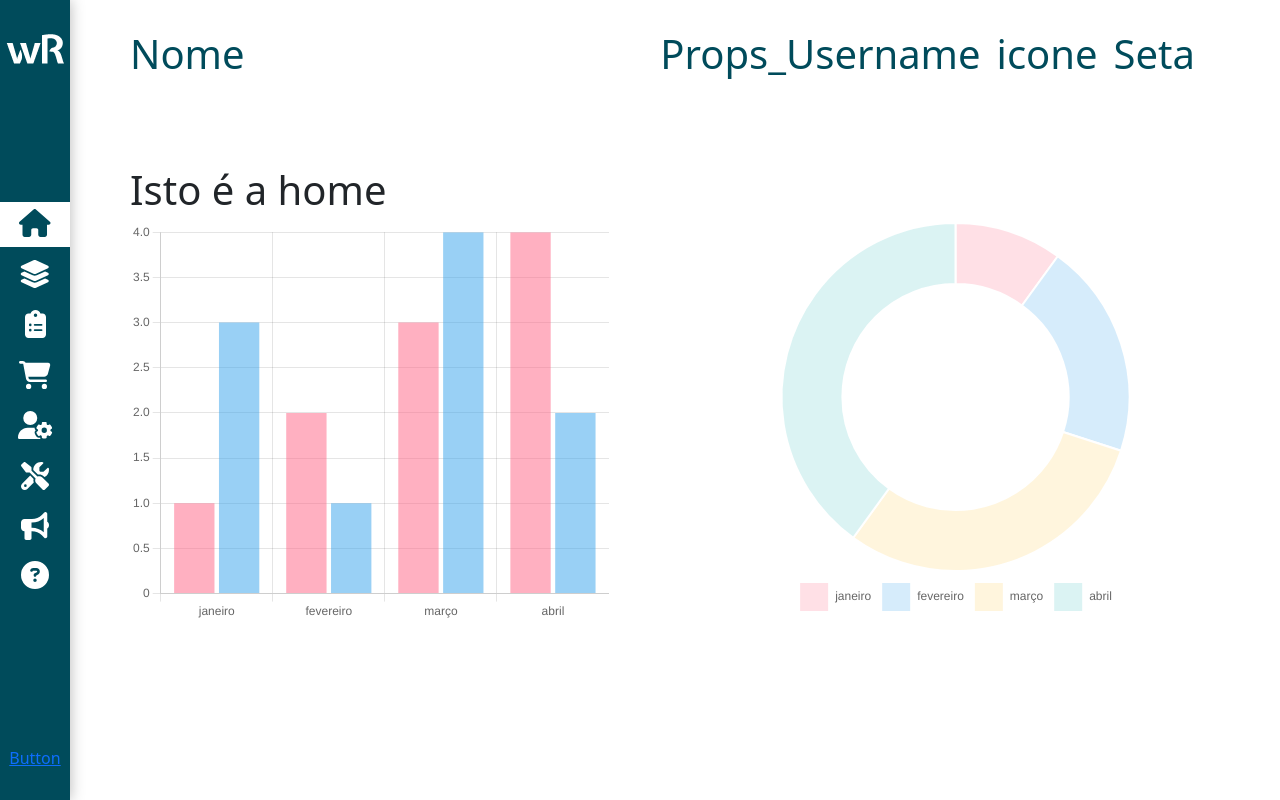
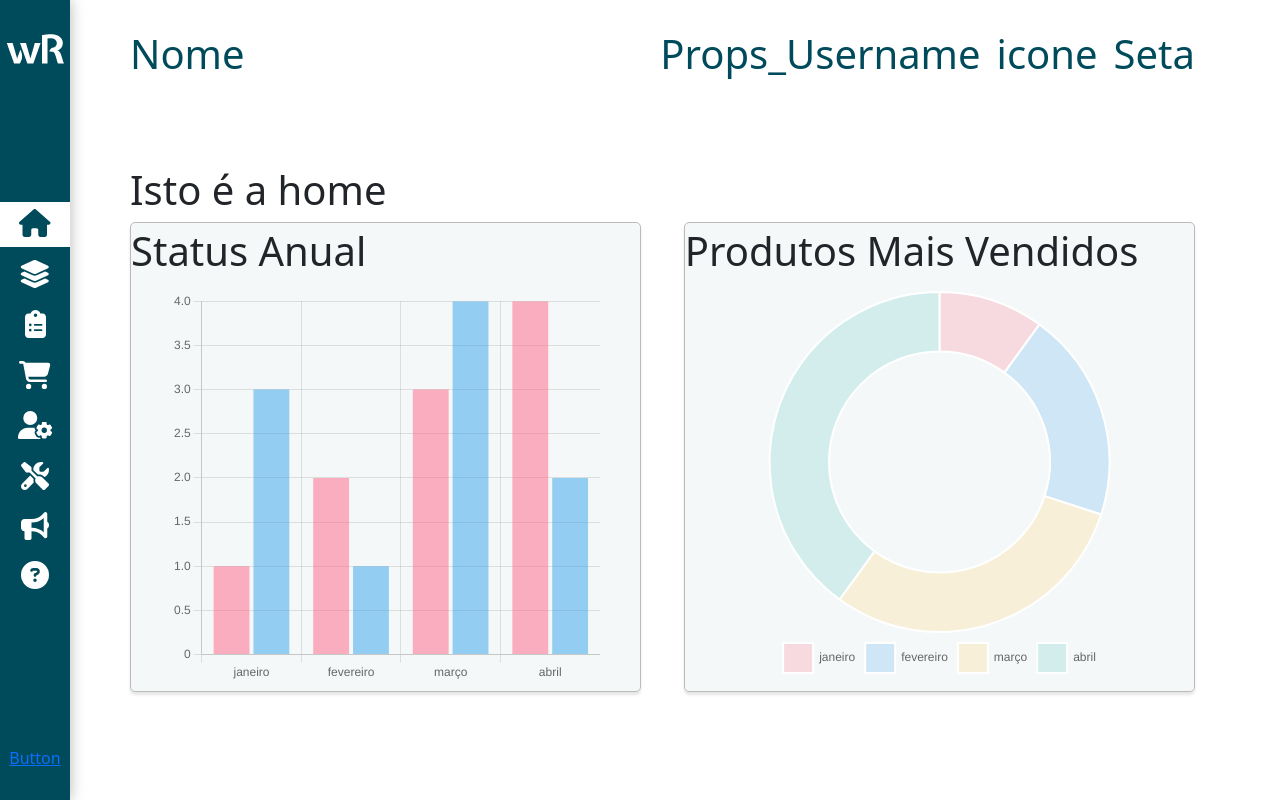
Before and after one commit to UPSxACE/quarrymanager-reactfrontend, a React (Create React App) app: page /dashboard/home in a window 1280 px wide. Built offline with nearby package versions, Linux system fonts and the light colour scheme.

Commit message:
feature/Dashboard_Graphs close #22
done!!!

```diff
--- a/src/dashboard/pages/home/home.js
+++ b/src/dashboard/pages/home/home.js
@@ -62,15 +62,24 @@ function DashboardHome() {
           <Col xs={12}>
             <h1>Isto é a home</h1>
             <div className="d-flex">
-              <DashboardGraph className="left50">
-                <BarChart chartData={data1} chartOptions={options1}></BarChart>
+              <DashboardGraphWrapper className="left50 pt-1 pb-2">
+                <h1>Status Anual</h1>
+                <DashboardGraph className="insideMargin pt-2 ">
+                  <BarChart
+                    chartData={data1}
+                    chartOptions={options1}
+                  ></BarChart>
                 </DashboardGraph>
-              <DashboardGraph className="right50">
+              </DashboardGraphWrapper>
+              <DashboardGraphWrapper className="right50 pt-1 pb-2">
+                <h1>Produtos Mais Vendidos</h1>
+                <DashboardGraph className="pt-2">
                   <DoughnutChart
                     chartData={data2}
                     chartOptions={options2}
                   ></DoughnutChart>
                 </DashboardGraph>
+              </DashboardGraphWrapper>
             </div>
           </Col>{" "}
         </Row>
@@ -94,13 +103,30 @@ function DoughnutChart({ chartData, chartOptions }) {
 const DashboardGraph = styled.div`
   position: relative;
   height: 400px;
+`;
+
+const DashboardGraphWrapper = styled.div`
+  background-color: rgba(0, 75, 91, 0.04);
+  border: 1px solid #bbbbbb;
+  border-radius: 5px;
+  box-shadow: 0px 3px 3px rgba(0, 0, 0, 0.1);
 
   &.left50 {
     width: 50%;
-    padding-right: 5%;
+    margin-right: 2%;
   }
   &.right50 {
     width: 50%;
-    padding-left: 5%;
+    margin-left: 2%;
+  }
+
+  &.left50 .insideMargin {
+    margin-left: 40px;
+    margin-right: 40px;
+  }
+
+  &.right50 .insideMargin {
+    margin-left: 40px;
+    margin-right: 40px;
   }
 `;
```
Lines whose indentation alone changed are shown as unchanged.
